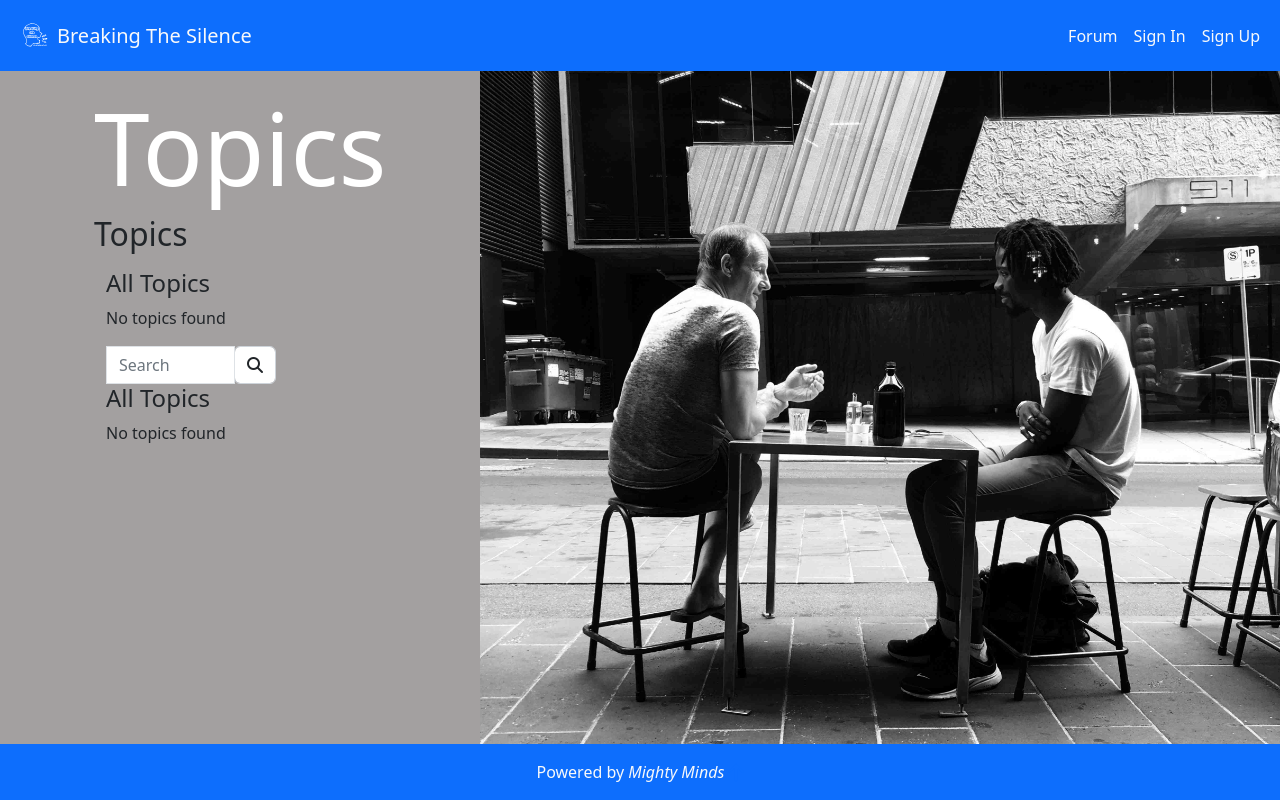
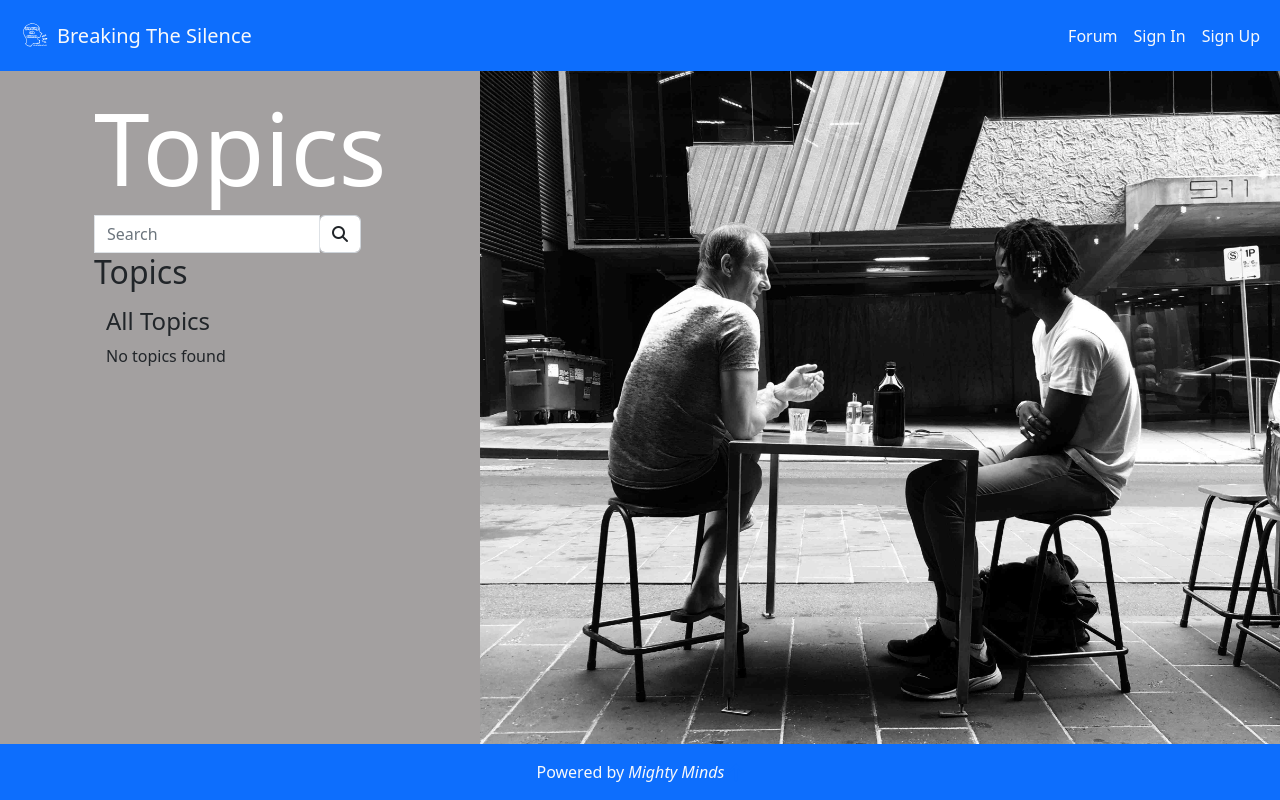
Before and after one commit to Edb83/breaking-the-silence, a Django app: page /forum/ in a window 1280 px wide. Run offline with Django 4.2, Linux system fonts and the light colour scheme; data that the repository does not hold is empty; some libraries are stand-ins or nearby versions.

Commit message:
Move search bar to the top of topics

```diff
--- a/forum/templates/forum/topics.html
+++ b/forum/templates/forum/topics.html
@@ -7,6 +7,20 @@
     <div class="row">
         <div class="col col-lg-6">
             <h2 class="topic">Topics</h2>
+
+            <form method="GET" action="{% url 'topics' %}" class="w-50">
+                <div class="input-group w-80">
+                    <input class="form-control border border-black rounded-0" type="text" name="search"
+                        placeholder="Search">
+                    <div class="input-group-append">
+                        <button class="form-control positive-button" type="submit">
+                            <span class="icon">
+                                <i class="fas fa-search"></i>
+                            </span>
+                        </button>
+                    </div>
+                </div>
+            </form>
 
             <h2>Topics</h2>
             {% if user.is_authenticated and user.is_staff %}
@@ -22,23 +36,11 @@
                 <h4>All Topics</h4>
                 <div class="list-group col-lg-4">
                     {% for topic in topics %}
-                <a class="list-group-item list-group-item-action" href="{% url 'topic_detail' topic_id=topic.id %}">{{ topic.title }}</a>
+                    <a class="list-group-item list-group-item-action"
+                        href="{% url 'topic_detail' topic_id=topic.id %}">{{ topic.title }}</a>
                     {% empty %}
                     <p>No topics found</p>
                     {% endfor %}
-    <form method="GET" action="{% url 'topics' %}">
-        <div class="input-group w-80">
-            <input class="form-control border border-black rounded-0" type="text" name="search"
-                placeholder="Search">
-            <div class="input-group-append">
-                <button class="form-control positive-button" type="submit">
-                    <span class="icon">
-                        <i class="fas fa-search"></i>
-                    </span>
-                </button>
-            </div>
-        </div>
-    </form>
 
                     {% if user.is_authenticated %}
                     <h4 class="post">Create a new topic</h4>
@@ -48,18 +50,6 @@
                         <button type="submit" class="btn btn-primary my-4">Create Topic</button>
                     </form>
                     {% endif %}
-
-
-
-            <h4 class="post1">All Topics</h4>
-            <div class="list-group">
-                {% for topic in topics %}
-                <a class="list-group-item list-group-item-action" href="{% url 'topic_detail' topic_id=topic.id %}">
-                    {{ topic.title }}</a>
-                {% empty %}
-                <p>No topics found</p>
-                {% endfor %}
-            </div>
                 </div>
             </div>
 
```
Lines whose indentation alone changed are shown as unchanged.
